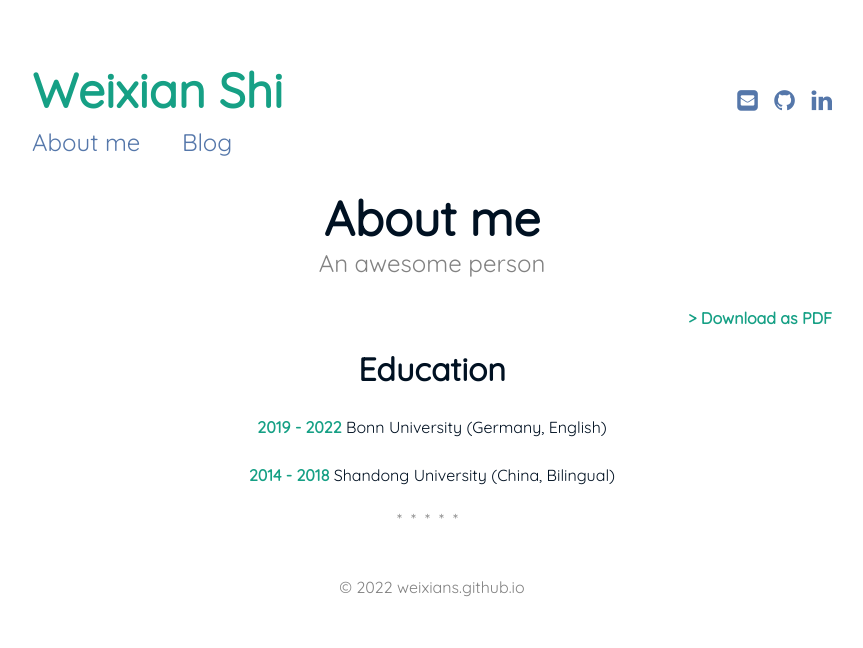
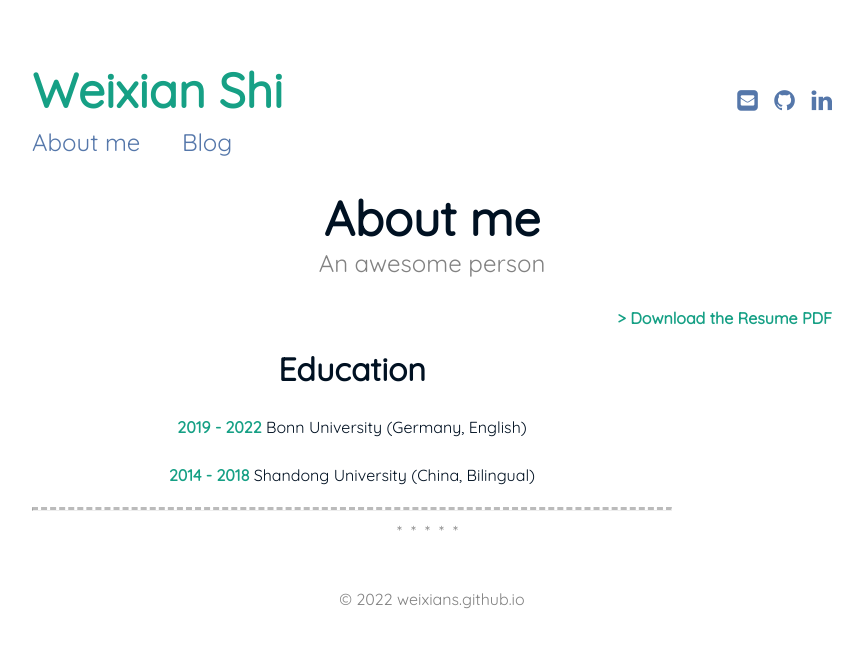
Before and after one commit to weixians/weixians.github.io, a Jekyll site: the page built from about_me.html, in a window 1280 px wide. Shown: the top 648 px of the page, without its empty margins (208-1071 px from the left). Built offline with Jekyll 4.4.1, drawn with Linux system fonts in a browser that asks for light colours.

Commit message:
change content

```diff
--- a/about_me.html
+++ b/about_me.html
@@ -4,13 +4,21 @@ title: About me
 subtitle: An awesome person
 ---
 
+<style>
+    hr.dashed {
+        border-top: 3px dashed #bbb;
+    }
+</style>
+
 <span style="float: right; ">
-    <a href="{{ '/assets/resume.pdf' | prepend: site.baseurl }}"><strong>> Download as PDF</strong></a>
+    <a href="{{ '/assets/resume.pdf' | prepend: site.baseurl }}"><strong>> Download the Resume PDF</strong></a>
 </span>
 <br>
 
-<div style="text-align: center;">
+<div style="text-align: center;width: 80%">
     <h1>Education</h1>
     <p><strong>2019 - 2022</strong> Bonn University (Germany, English)</p>
     <p><strong>2014 - 2018</strong> Shandong University (China, Bilingual)</p>
+
+    <hr class="dashed"/>
 </div>
```
